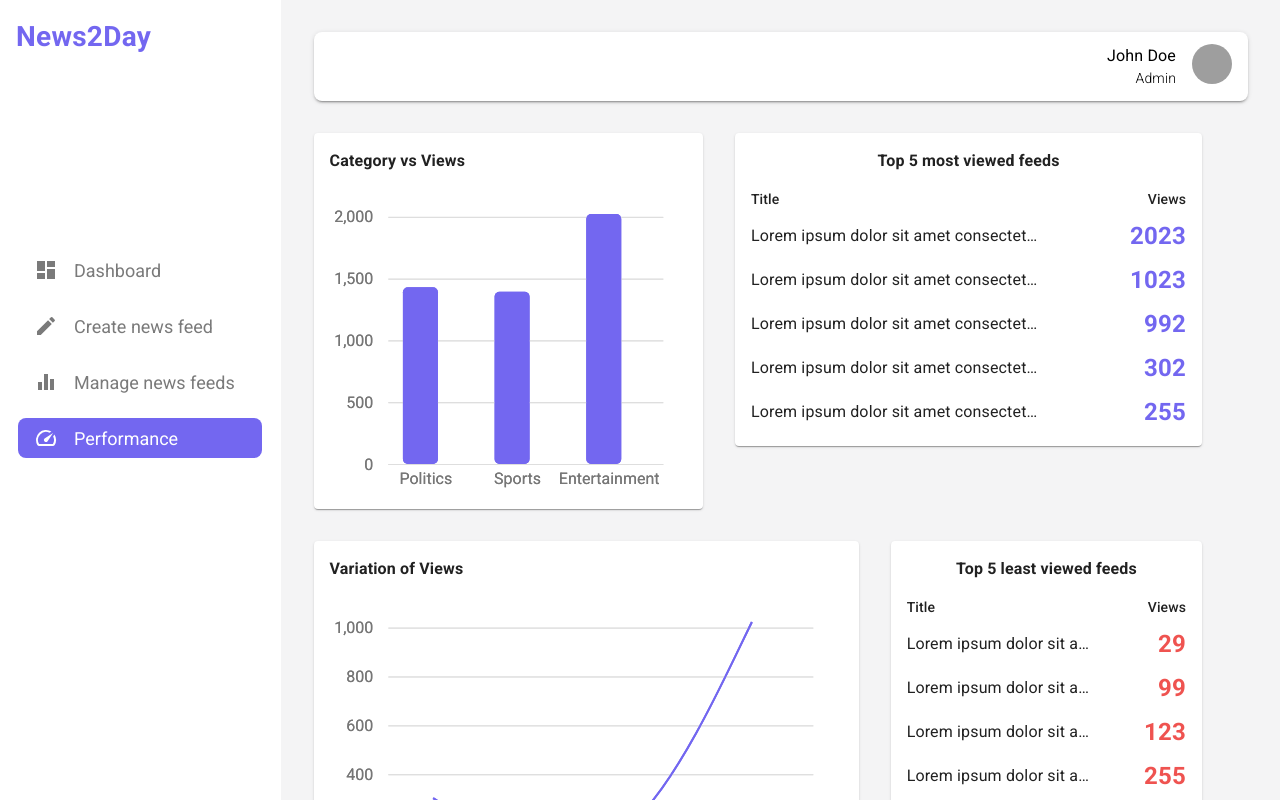
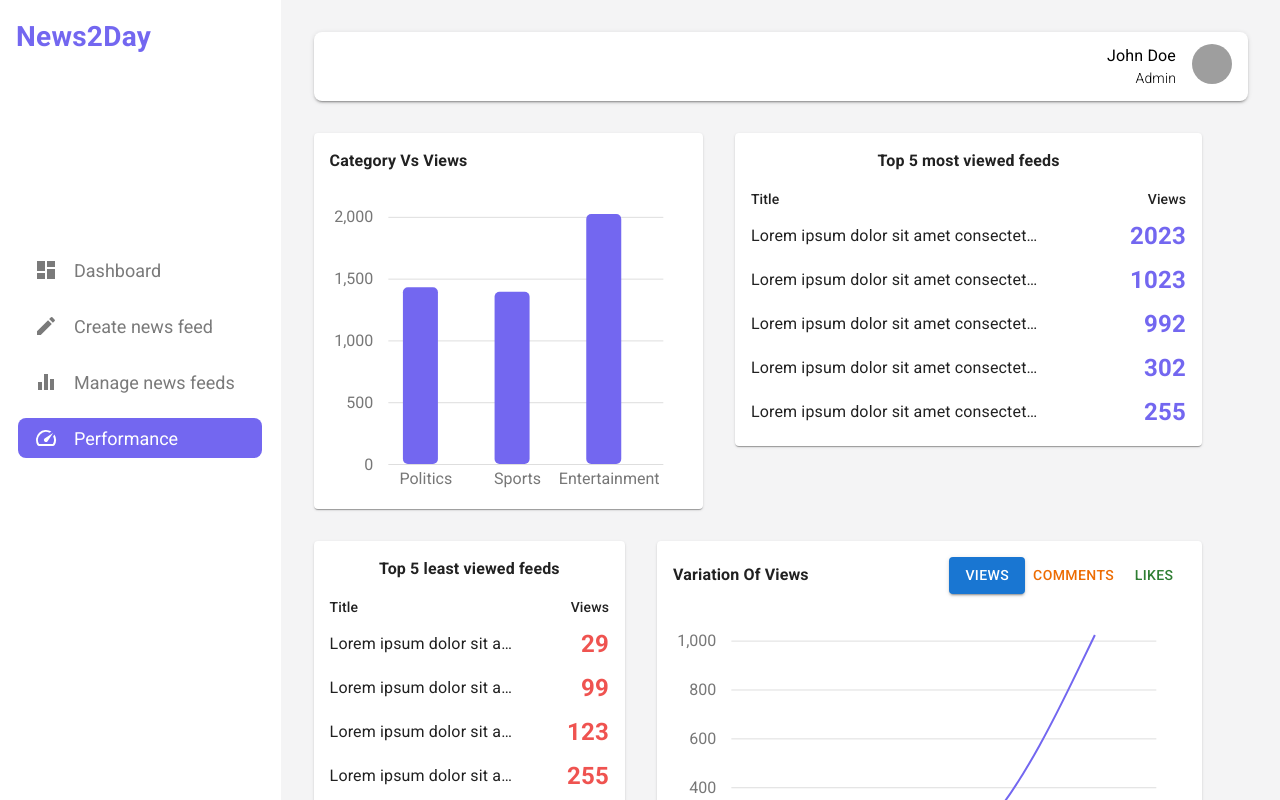
Before and after one commit to osSidd/admin-panel, a React (Vite) app: page /performance in a window 1280 px wide. Shown: the top 800 px of the page. Built offline with nearby package versions, Linux system fonts and the light colour scheme; grey boxes are pictures that could not be loaded.

Commit message:
added comment and likes variations

```diff
--- a/src/components/performance/graph.jsx
+++ b/src/components/performance/graph.jsx
@@ -1,8 +1,8 @@
-import { Box, Paper, Typography } from '@mui/material'
+import { Box, Button, Paper, Typography } from '@mui/material'
 import * as d3 from 'd3'
 import { useEffect, useRef } from "react"
 
-export default function Graph({feed, category, field, title, graphColor, lineGraph=false}){
+export default function Graph({feed, category, field, title, graphColor, lineGraph=false, toggleVariation=undefined}){
     const svgRef = useRef()
 
     function makeGraph(svgRef, feed, category, field){
@@ -14,6 +14,8 @@ export default function Graph({feed, category, field, title, graphColor, lineGra
         svg
             .attr('height', height)
             .attr('width', width)
+
+        svg.selectAll('*').remove()
 
         const xScale = d3.scaleBand().range([paddingHorizontal, width-(paddingHorizontal/2)]).domain(feed.map(f => f[category]))
         const yScale = d3.scaleLinear().range([height-paddingVertical, paddingVertical]).domain([0, d3.max(feed.map(f => f[field]))])
@@ -77,7 +79,17 @@ export default function Graph({feed, category, field, title, graphColor, lineGra
 
     return (
         <Paper sx={{px: 2, py:2}}>
-            <Typography fontWeight={600}>{title}</Typography>
+            <Box display='flex' alignItems='center' justifyContent='space-between'>
+                <Typography textTransform='capitalize' fontWeight={600}>{title}</Typography>
+                {
+                    toggleVariation &&
+                        <Box>
+                            <Button variant={field==='views'?'contained':'text'} onClick={() => toggleVariation('views')} color='primary'>views</Button>
+                            <Button variant={field==='comments'?'contained':'text'} onClick={() => toggleVariation('comments')} color='warning'>comments</Button>
+                            <Button variant={field==='likes'?'contained':'text'} onClick={() => toggleVariation('likes')} color='success'>likes</Button>
+                        </Box>
+                }
+            </Box>
             <Box mt={2}>
                 <svg ref={svgRef}></svg>
             </Box>
--- a/src/pages/performance.jsx
+++ b/src/pages/performance.jsx
@@ -3,10 +3,12 @@ import useFeedContext from '../hooks/useFeedContext'
 import ViewStatsCard from '../components/performance/viewStatsCard'
 import Graph from '../components/performance/graph'
 import FeedTable from '../components/feedTable'
+import { useState } from 'react'
 
 export default function Performance(){
 
     const {feed} = useFeedContext()
+
     const mostViewed = feed.toSorted((a,b) => b.views-a.views)
     const leastViewed = feed.toSorted((a,b) => a.views-b.views)
     const mostLiked = feed.toSorted((a, b) => b.likes - a.likes)
@@ -31,6 +33,19 @@ export default function Performance(){
         return categories
     }
 
+    function toggleVariation(factor){
+        switch(factor){
+            case 'comments':
+                setVariation({field: factor, feed: dateComments, graphColor:'#ffad5f'})
+                return
+            case 'likes':
+                setVariation({field: factor, feed: dateLikes, graphColor:'#28c765'})
+                return
+            default:
+                setVariation({field: 'views', feed: dateViews, graphColor:'#7367f0'})
+        }
+    }
+
     // function statusMetrics(feed){
     //     const statusObj = {published: 0, draft: 0}
     //     feed.forEach(f => {
@@ -44,6 +59,10 @@ export default function Performance(){
     const categoryLikes = getMetrics(feed, 'category', 'likes')
     const categoryComments = getMetrics(feed, 'category', 'comments')
     const dateViews = getMetrics(feed, 'createdAt', 'views')
+    const dateComments = getMetrics(feed, 'createdAt', 'comments')
+    const dateLikes = getMetrics(feed, 'createdAt', 'likes')
+
+    const [variation, setVariation] = useState({field: 'views', feed: dateViews, graphColor: '#7367f0'})
 
     return(
         <Box>
@@ -63,9 +82,6 @@ export default function Performance(){
                         col2Color='panelPrimary.main'
                     />
                 </Grid>
-                <Grid item lg={7}>
-                    <Graph feed={dateViews} category='category' field='views' title='Variation of Views'     graphColor='#7367f0' lineGraph={true}/>
-                </Grid>
                 <Grid item lg={4}>
                     <ViewStatsCard
                         title='Top 5 least viewed feeds'
@@ -78,6 +94,12 @@ export default function Performance(){
                         col2Color='error.light'
                     />
                 </Grid>
+                <Grid item lg={7}>
+                    <Graph feed={variation.feed} category='category' field={variation.field} title={`Variation of ${variation.field}`} graphColor={variation.graphColor} lineGraph={true} toggleVariation={toggleVariation}/>
+                </Grid>
+                <Grid item lg={5}>
+                    <Graph feed={categoryLikes} category='category' field='likes' title='Category vs Likes' graphColor='#28c765'/>
+                </Grid>
                 <Grid item lg={6}>
                     <ViewStatsCard
                         title='Top 5 most liked feeds'
@@ -89,12 +111,6 @@ export default function Performance(){
                         col2Item='likes'
                         col2Color='panelPrimary.main'
                     />
-                </Grid>
-                <Grid item lg={5}>
-                    <Graph feed={categoryLikes} category='category' field='likes' title='Category vs Likes' graphColor='#28c765'/>
-                </Grid>
-                <Grid item lg={5}>
-                    <Graph feed={categoryComments} category='category' field='comments' title='Category vs Comments'    graphColor='#ffad5f'/>
                 </Grid>
                 <Grid item lg={6}>
                     <ViewStatsCard
@@ -109,6 +125,9 @@ export default function Performance(){
                         width={350}
                     />
                 </Grid>
+                <Grid item lg={5}>
+                    <Graph feed={categoryComments} category='category' field='comments' title='Category vs Comments' graphColor='#ffad5f'/>
+                </Grid>
             </Grid>
             <FeedTable
                 cols={['title', 'category', 'createdAt', 'views', 'likes', 'comments']}
```
